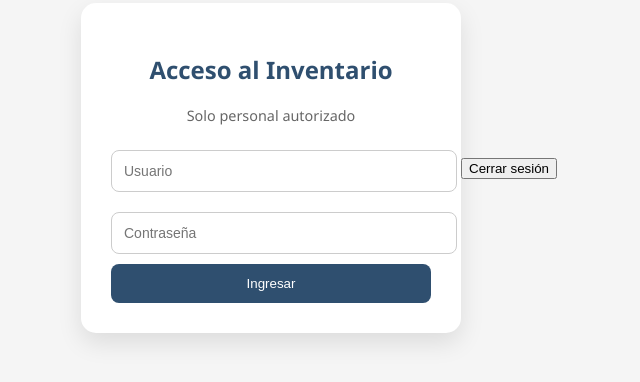
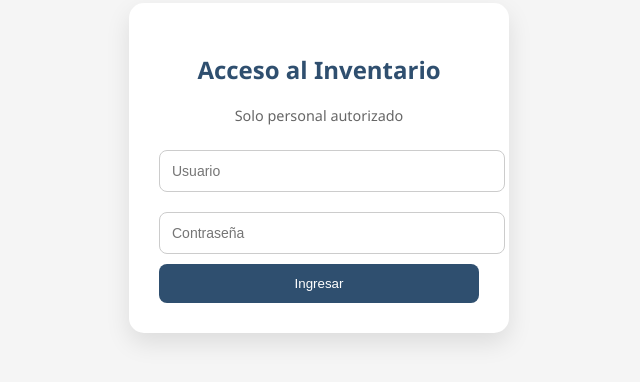
Before and after one commit to andrescc5550-pixel/Tienda-Jesan, a website: page login.html in a window 1280 px wide. Shown: the part 232-614 px from the top of the page, without its empty margins (321-961 px from the left). Drawn offline with Linux system fonts and the light colour scheme.

Commit message:
Update login.html

```diff
--- a/login.html
+++ b/login.html
@@ -33,7 +33,6 @@ function login() {
   }
 }
 </script>
-<button onclick="logout()">Cerrar sesión</button>
 
 <script>
 function logout() {
```
